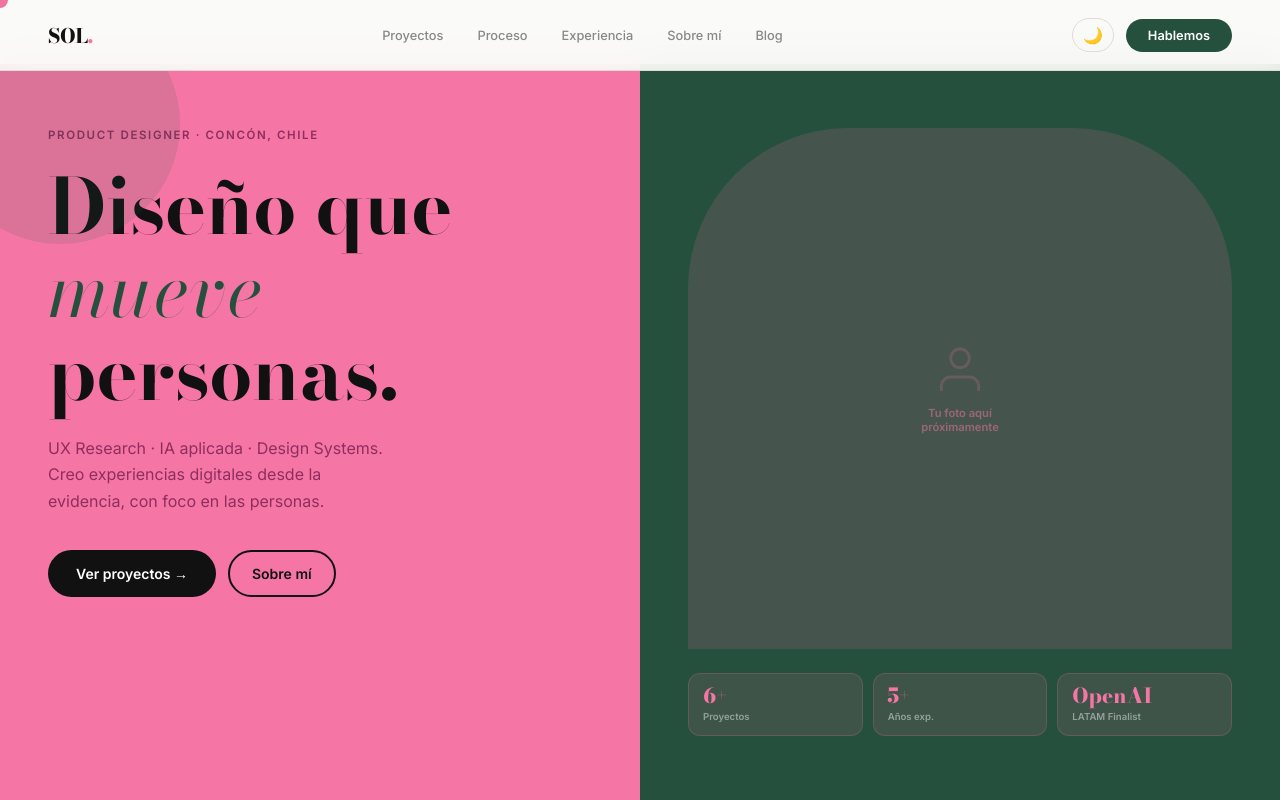
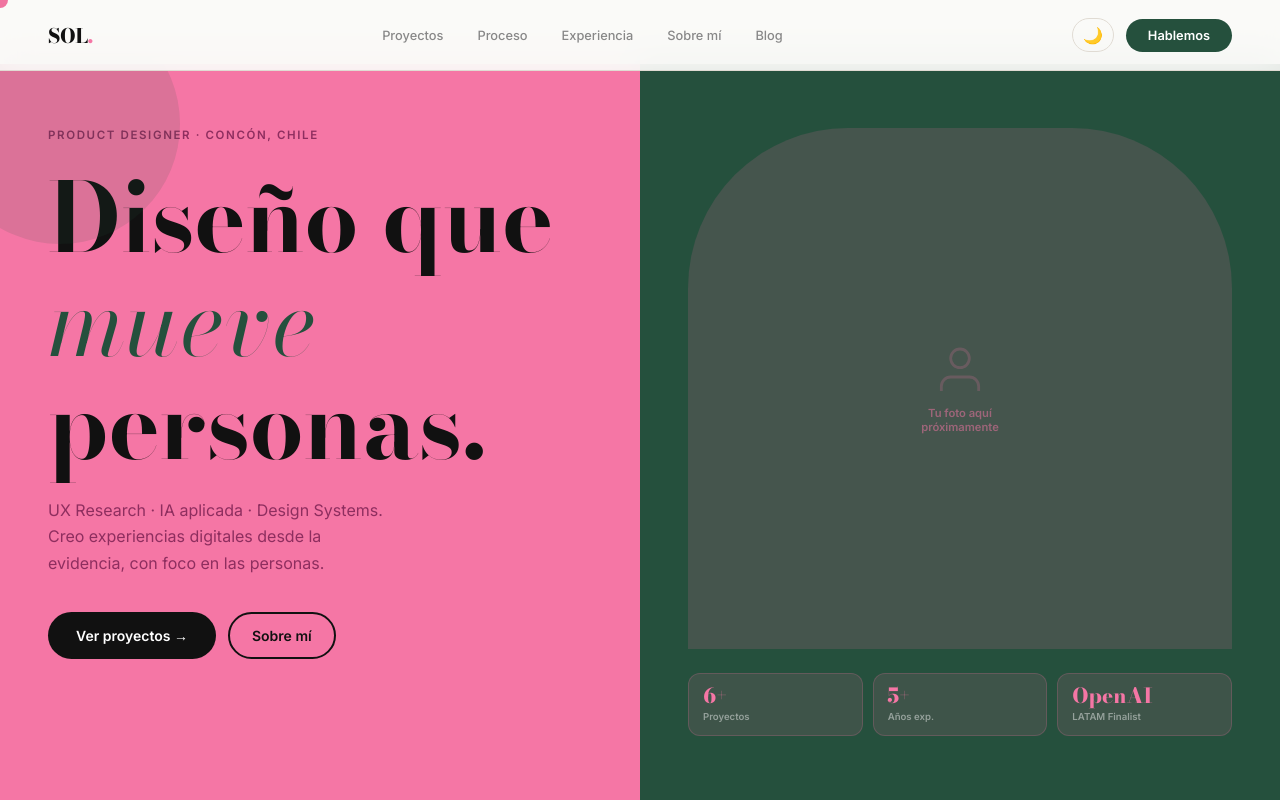
Before and after one commit to sol-escribiendo/portafolio-smelendez, a React (Vite) app: page / in a window 1280 px wide. Shown: the top 800 px of the page. Built offline with nearby package versions, Linux system fonts and the light colour scheme.

Commit message:
fix: hero title más grande en Bodoni

```diff
--- a/src/app/app.css
+++ b/src/app/app.css
@@ -66,7 +66,7 @@ img{display:block;max-width:100%}
 .hero-left{background:var(--pink);padding:64px 48px;display:flex;flex-direction:column;justify-content:space-between;position:relative;overflow:hidden}
 .hero-left::before{content:'';position:absolute;top:-60px;left:-60px;width:240px;height:240px;background:rgba(37,80,61,0.12);border-radius:50%;pointer-events:none}
 .hero-eyebrow{font-size:0.72rem;font-weight:700;letter-spacing:0.14em;text-transform:uppercase;color:var(--pink-deep);margin-bottom:24px}
-.hero-title{font-family:var(--font-display);font-size:clamp(3rem,6vw,5.5rem);font-weight:700;line-height:1.08;letter-spacing:0em;color:var(--ink)}
+.hero-title{font-family:var(--font-display);font-size:clamp(3.8rem,7.5vw,7rem);font-weight:700;line-height:1.08;letter-spacing:0em;color:var(--ink)}
 .hero-title em{font-style:italic;color:var(--green);font-weight:400}
 .hero-subtitle{font-size:1rem;color:var(--pink-deep);line-height:1.65;max-width:340px;margin-top:20px;font-weight:400}
 .hero-actions{display:flex;gap:12px;flex-wrap:wrap;margin-top:36px}
```
